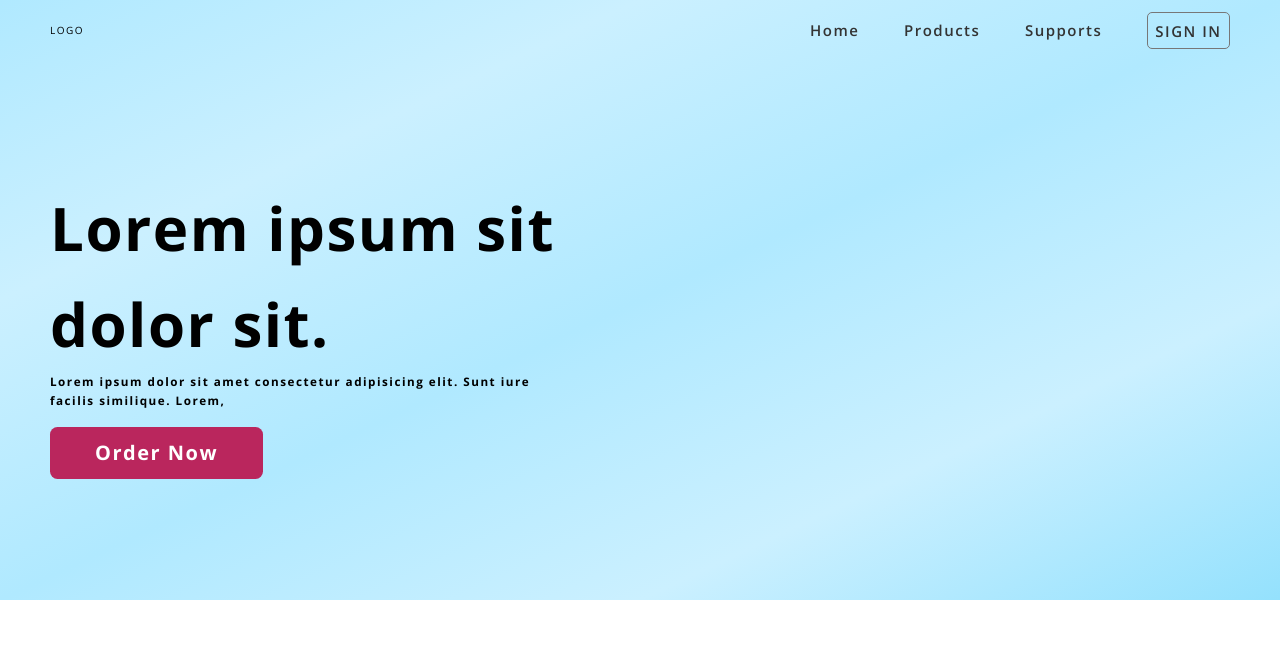
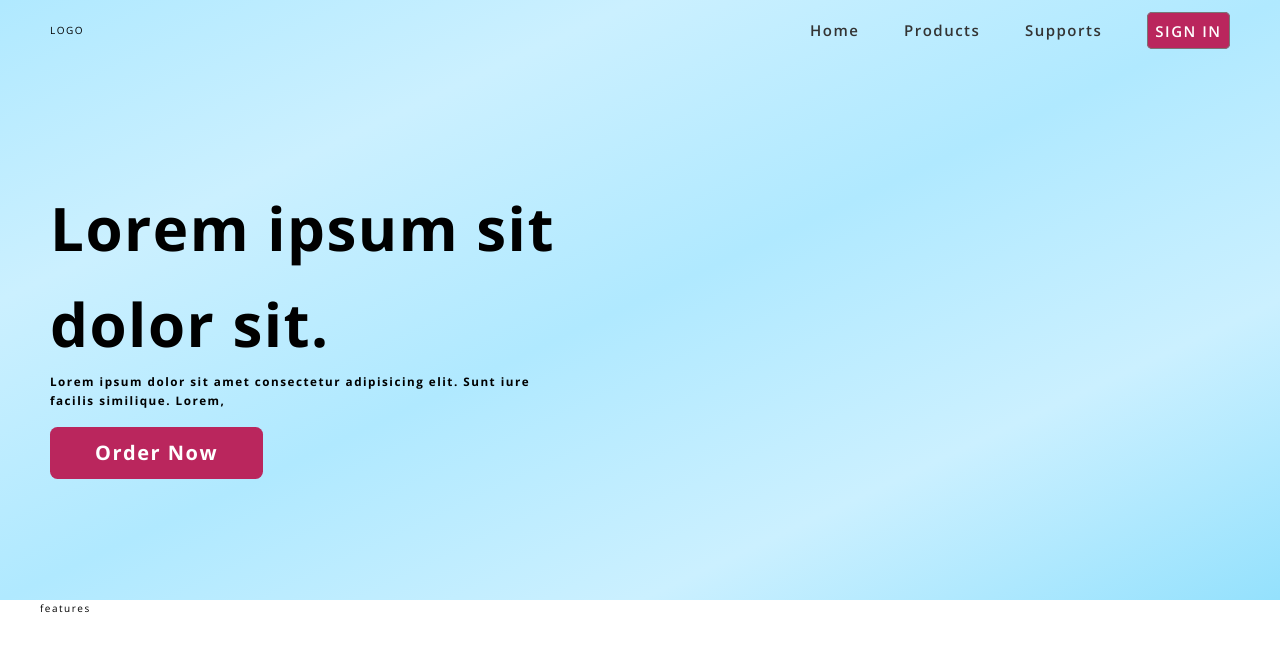
Before and after one commit to babin11/dairy-shpping-portal, a website: page index.html in a window 1280 px wide. Drawn offline with nearby package versions, Linux system fonts and the light colour scheme.

Commit message:
Minor changes

```diff
--- a/index.html
+++ b/index.html
@@ -15,7 +15,7 @@
 	<body>
 		<div class="wrapper">
 			<div class="main-container">
-				<div class="heading-container">
+				<section class="section-heading">
 					<header class="header">
 						<div class="logo">
 							LOGO
@@ -49,7 +49,11 @@
 						</h3>
 						<button class="btn-main u-mgn-tp-sm">Order Now</button>
 					</div>
-				</div>
+				</section>
+
+				<section class="section-features">
+					features
+				</section>
 			</div>
 		</div>
 	</body>
--- a/scss/components/_component.scss
+++ b/scss/components/_component.scss
@@ -14,14 +14,14 @@
 		justify-content: space-between;
 		font-weight: 600;
 		font-size: 1.5rem;
-		transition: all 0.1s ease;
+		transition: all 0.25s ease;
 		&-items {
 			list-style: none;
 			cursor: pointer;
 			&:hover {
 				transform: translateY(-3px);
 			}
-			&:hover .nav__links {
+			&:hover .nav__links :not(:last-child) {
 				border-bottom: 0.3rem var(--color-primary-dark) solid;
 			}
 			&:active {
@@ -40,13 +40,14 @@
 	&--4 {
 		padding: 0.75rem 0.75rem;
 		border: 0.1rem var(--grey-dark-2) solid;
+
+		border-radius: 0.5rem;
+		background-color: var(--color-primary-dark);
+		color: #fff;
 		transition: all 0.25s ease;
-		border-radius: 0.5rem;
-
 		&:hover {
-			background-color: var(--color-primary-dark);
+			// border-bottom: -0.3rem;
 			color: #fff;
-			border-bottom: -0.3rem;
 			box-shadow: var(--shadow-dark);
 		}
 		&:active {
--- a/scss/layout/_layout.scss
+++ b/scss/layout/_layout.scss
@@ -15,7 +15,7 @@
 	margin: 0 auto;
 	min-height: 100vh;
 }
-.heading-container {
+.section-heading {
 	min-height: 75vh;
 	position: relative;
 }
```
Also changed, not shown: css/main.css, css/main.min.css.
